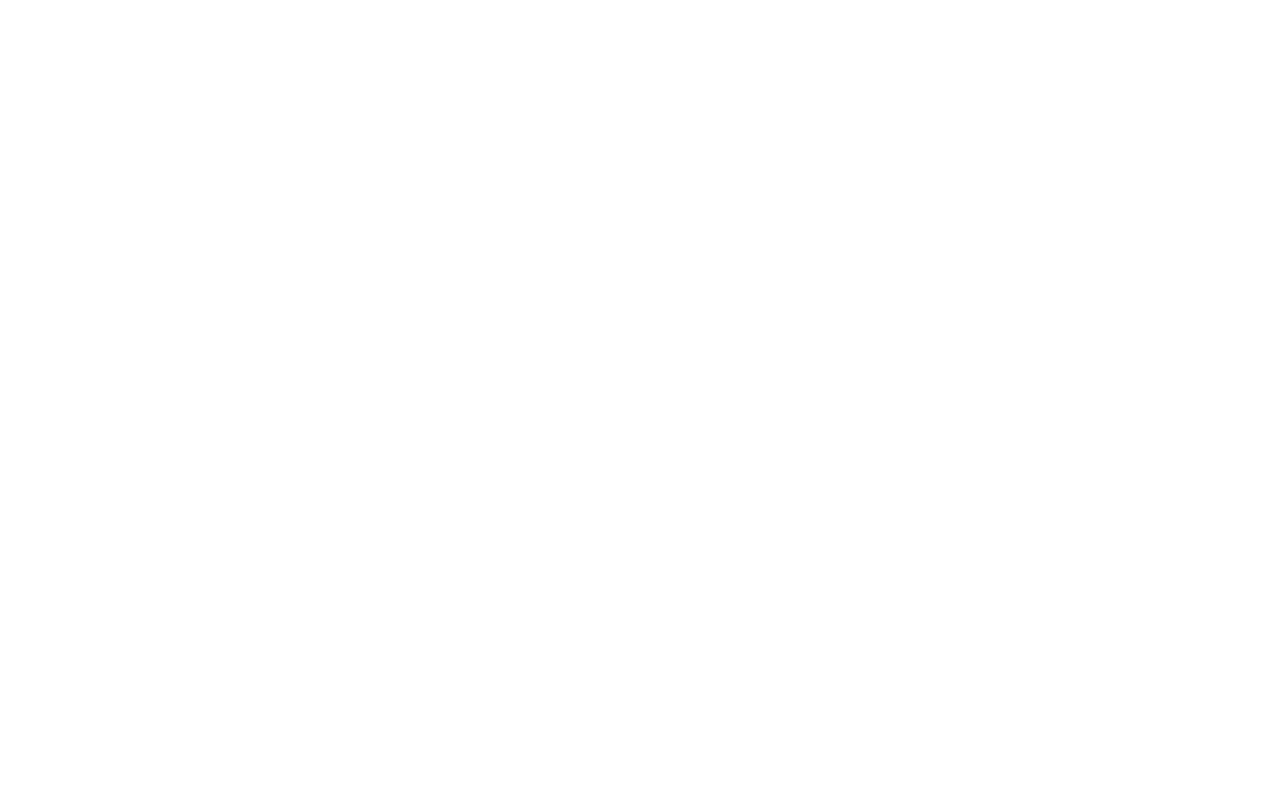
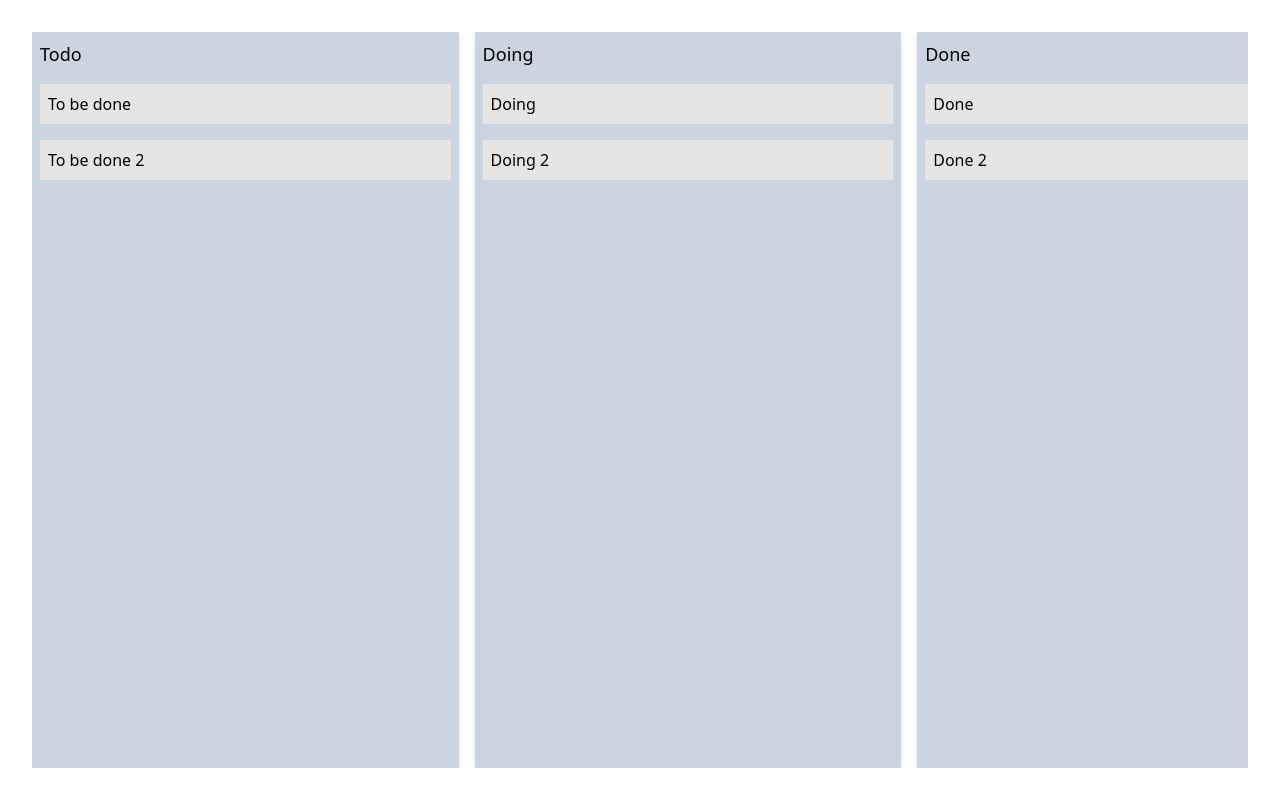
Before and after one commit to andreasnyh/kanban, a Next.js app: page / in a window 1280 px wide. Built offline with nearby package versions, Linux system fonts and the light colour scheme; a web font is replaced by a local one.

Commit message:
Set up basic cols and tasks

```diff
--- a/pages/index.jsx
+++ b/pages/index.jsx
@@ -1,10 +1,34 @@
+export default function Home() {
+  const cols = ["Todo", "Doing", "Done"];
+  const tasks = {
+    Todo: [
+      { name: "To be done", order: 0 },
+      { name: "To be done 2", order: 1 },
+    ],
+    Doing: [
+      { name: "Doing", order: 0 },
+      { name: "Doing 2", order: 1 },
+    ],
+    Done: [
+      { name: "Done", order: 0 },
+      { name: "Done 2", order: 1 },
+    ],
+  };
 
-export default function Home() {
   return (
-    <div className="">
-      <main className="">
-
+    <div className="bg-white h-screen max-h-screen overflow-hidden p-8">
+      <main className="min-h-full overflow-auto grid grid-flow-col auto-cols-[minmax(33.33vw,_1fr)] gap-4">
+        {cols &&
+          cols.map((col) => (
+            <div className="flex p-2 h-full grow basis-auto flex-col bg-slate-300 gap-4 drop-shadow-md">
+              <h2 className="text-lg">{col}</h2>
+              {tasks &&
+                tasks[col]?.map((task) => (
+                  <div className="card bg-stone-200 p-2">{task.name}</div>
+                ))}
+            </div>
+          ))}
       </main>
     </div>
-  )
+  );
 }
```
Also changed, not shown: 1 other file (tests, documents, lock files or other folders).
